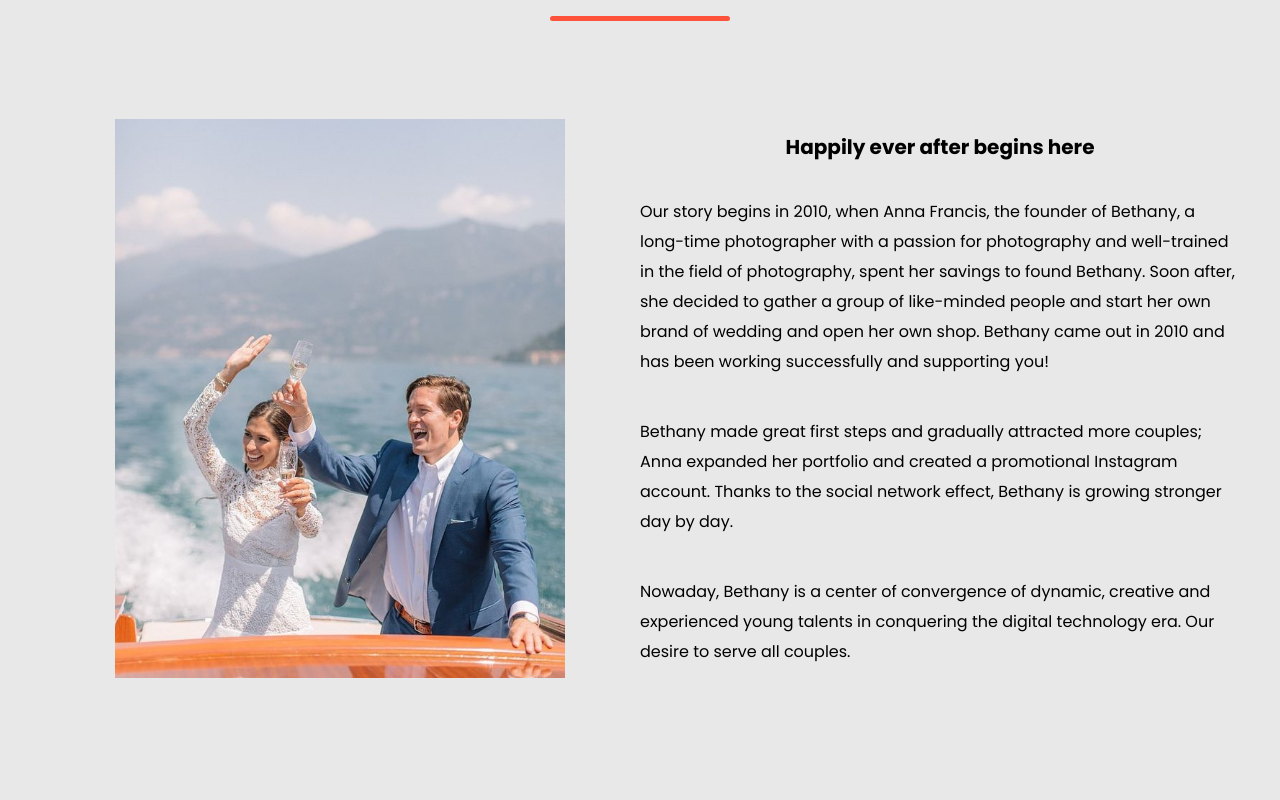
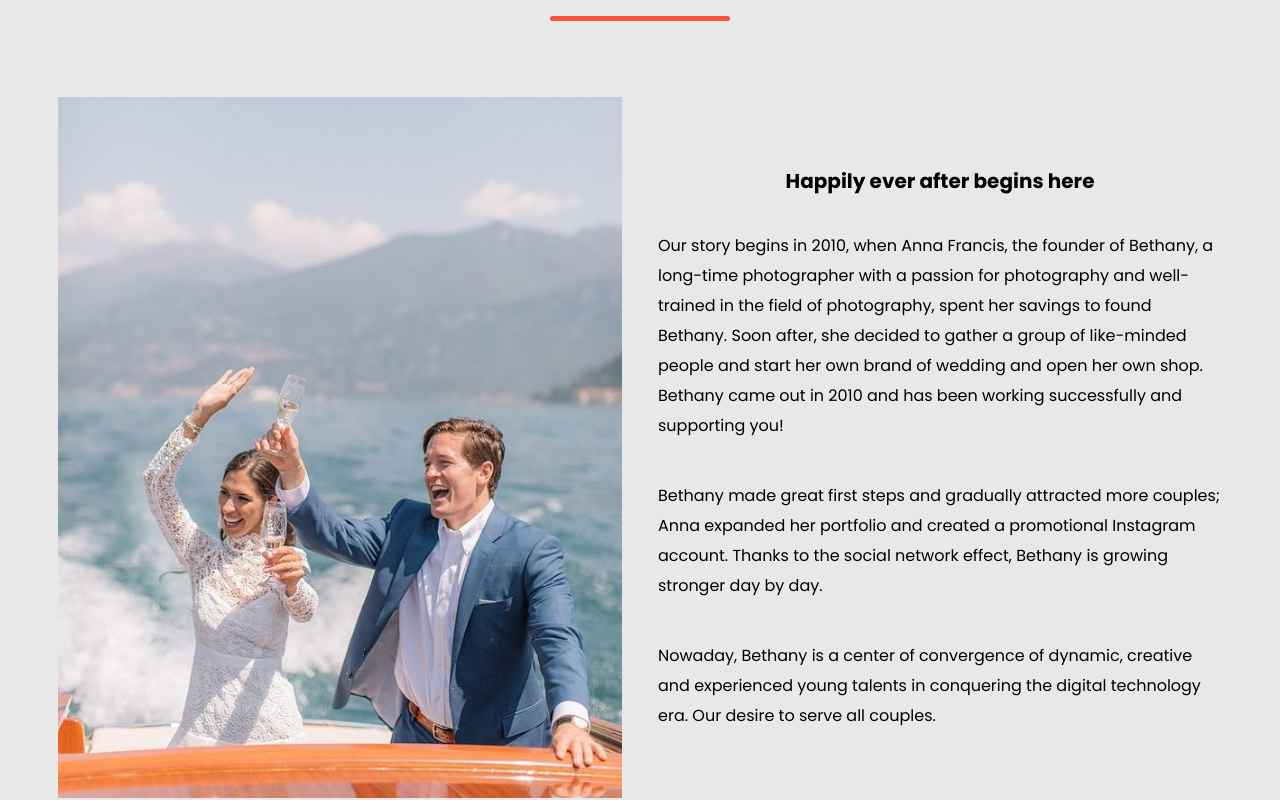
Before and after one commit to DucHung1901/final, a plain HTML site: page index.html in a window 1280 px wide. Shown: the part 963-1763 px from the top of the page. Drawn offline with Linux system fonts and the light colour scheme.

Commit message:
Add files via upload

```diff
--- a/style.css
+++ b/style.css
@@ -142,12 +142,12 @@ h2::after{
 }
 .col-2{
     text-align: center;
-    flex-basis: 50%;
+    flex-basis: 47%;
     min-width: 200px;
     margin-top: 50px;
 }
 .col-2 img{
-    width: 75%;
+    width: 100%;
 }
 .col-2 h4{
     font-size: 20px;
```
